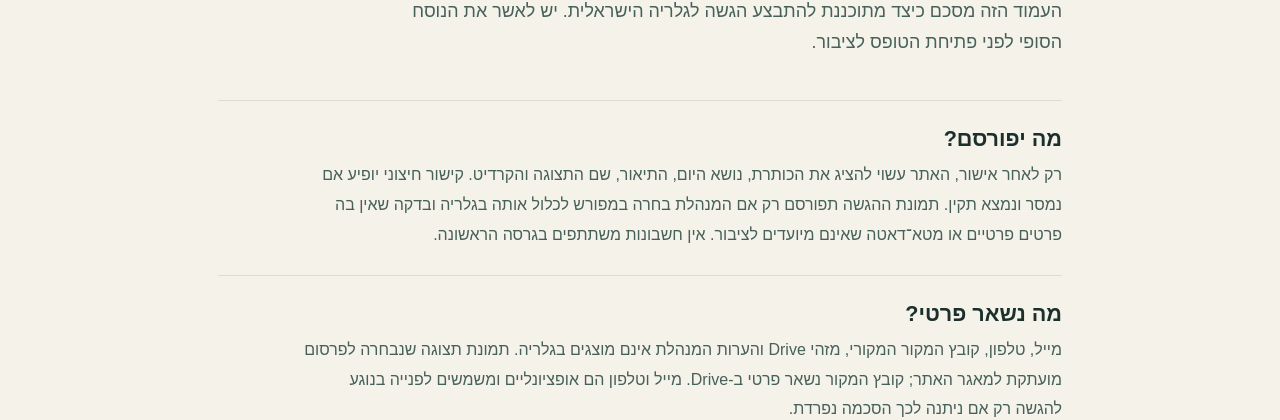
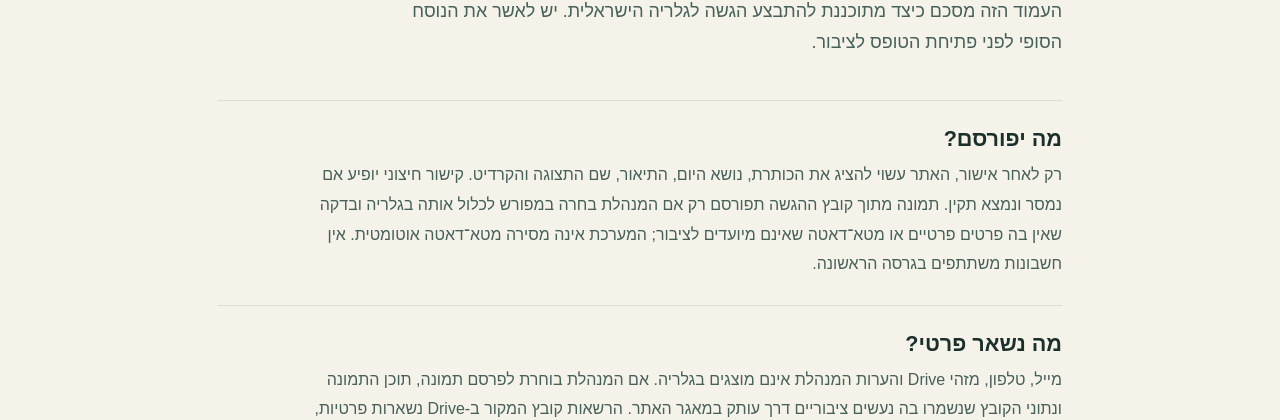
Before and after one commit to isrcartogis/30daymapchallenge_2026, a plain HTML site: page privacy.html in a window 1280 px wide. Shown: the part 380-800 px from the top of the page. Drawn offline with Linux system fonts and the light colour scheme.

Commit message:
Clarify public image handling
Co-authored-by: Copilot <223556219+Copilot@users.noreply.github.com>

```diff
--- a/privacy.html
+++ b/privacy.html
@@ -28,11 +28,11 @@
     </section>
     <section class="legal-section">
       <h2>מה יפורסם?</h2>
-      <p>רק לאחר אישור, האתר עשוי להציג את הכותרת, נושא היום, התיאור, שם התצוגה והקרדיט. קישור חיצוני יופיע אם נמסר ונמצא תקין. תמונת ההגשה תפורסם רק אם המנהלת בחרה במפורש לכלול אותה בגלריה ובדקה שאין בה פרטים פרטיים או מטא־דאטה שאינם מיועדים לציבור. אין חשבונות משתתפים בגרסה הראשונה.</p>
+      <p>רק לאחר אישור, האתר עשוי להציג את הכותרת, נושא היום, התיאור, שם התצוגה והקרדיט. קישור חיצוני יופיע אם נמסר ונמצא תקין. תמונה מתוך קובץ ההגשה תפורסם רק אם המנהלת בחרה במפורש לכלול אותה בגלריה ובדקה שאין בה פרטים פרטיים או מטא־דאטה שאינם מיועדים לציבור; המערכת אינה מסירה מטא־דאטה אוטומטית. אין חשבונות משתתפים בגרסה הראשונה.</p>
     </section>
     <section class="legal-section">
       <h2>מה נשאר פרטי?</h2>
-      <p>מייל, טלפון, קובץ המקור המקורי, מזהי Drive והערות המנהלת אינם מוצגים בגלריה. תמונת תצוגה שנבחרה לפרסום מועתקת למאגר האתר; קובץ המקור נשאר פרטי ב-Drive. מייל וטלפון הם אופציונליים ומשמשים לפנייה בנוגע להגשה רק אם ניתנה לכך הסכמה נפרדת.</p>
+      <p>מייל, טלפון, מזהי Drive והערות המנהלת אינם מוצגים בגלריה. אם המנהלת בוחרת לפרסם תמונה, תוכן התמונה ונתוני הקובץ שנשמרו בה נעשים ציבוריים דרך עותק במאגר האתר. הרשאות קובץ המקור ב-Drive נשארות פרטיות, אך העותק הציבורי כולל את תוכן התמונה כפי שהועלה. מייל וטלפון הם אופציונליים ומשמשים לפנייה בנוגע להגשה רק אם ניתנה לכך הסכמה נפרדת.</p>
       <p>פרטי קשר יישמרו עד 90 יום לאחר סיום האתגר, ואז יימחקו, למעט מידע שיש חובה לשמור או בקשת בירור פתוחה. בקשת מחיקה תטופל גם לפני תום התקופה.</p>
     </section>
     <section class="legal-section">
```
